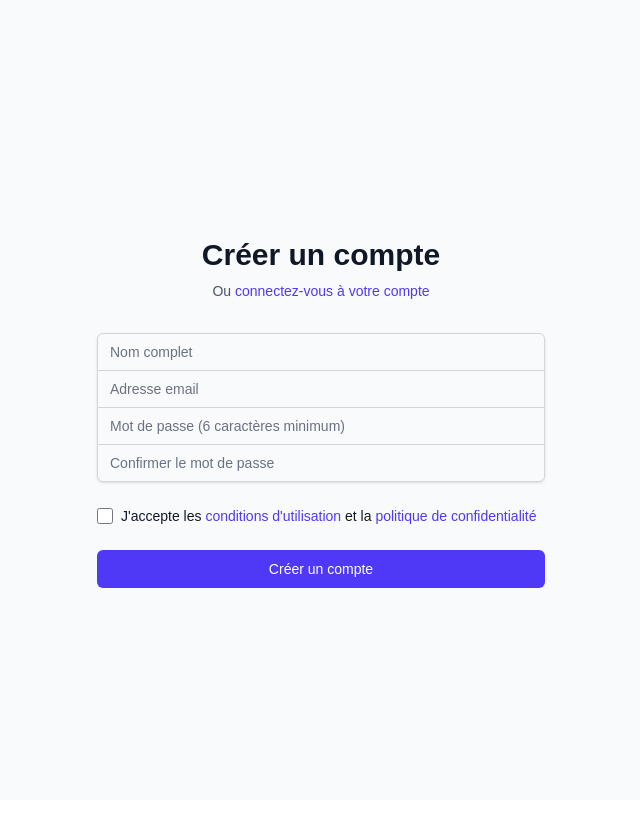
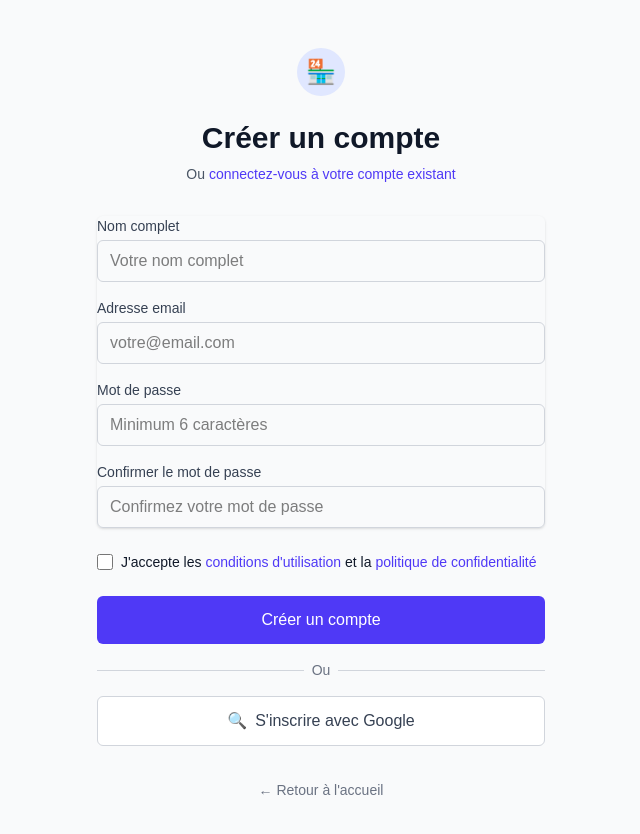
Before and after one commit to Hamzaidb/repo-saas, a Next.js app in the folder apps/frontend/: page /register in a window 1280 px wide. Shown: the top 834 px of the page, without its empty margins (319-959 px from the left). Before the commit the page ends 800 px from the top, so only its background shows below. Built offline with nearby package versions, Linux system fonts and the light colour scheme; no server answers.

Commit message:
setup authentification

```diff
--- a/apps/frontend/src/app/dashboard/page.tsx
+++ b/apps/frontend/src/app/dashboard/page.tsx
@@ -1,20 +1,71 @@
 "use client";
 
-import { useAuth } from '@/contexts/AuthContext';
 import { useRouter } from 'next/navigation';
-import { useEffect } from 'react';
+import { useEffect, useState } from 'react';
+import { createBrowserClient } from '@supabase/ssr';
+import { User } from '@supabase/supabase-js';
 
 export default function DashboardPage() {
-  const { user, loading } = useAuth();
+  const [user, setUser] = useState<User | null>(null);
+  const [loading, setLoading] = useState(true);
   const router = useRouter();
 
+  const supabase = createBrowserClient(
+    process.env.NEXT_PUBLIC_SUPABASE_URL!,
+    process.env.NEXT_PUBLIC_SUPABASE_ANON_KEY!
+  );
+
   useEffect(() => {
-    if (!loading && !user) {
+    const getUser = async () => {
+      try {
+        const { data: { user }, error } = await supabase.auth.getUser();
+
+        if (error) {
+          console.error('Error getting user:', error);
+          router.push('/login');
+          return;
+        }
+
+        if (!user) {
+          router.push('/login');
+          return;
+        }
+
+        setUser(user);
+      } catch (error) {
+        console.error('Auth error:', error);
+        router.push('/login');
+      } finally {
+        setLoading(false);
+      }
+    };
+
+    getUser();
+
+    // Écouter les changements d'état d'authentification
+    const { data: { subscription } } = supabase.auth.onAuthStateChange(
+      async (event, session) => {
+        if (event === 'SIGNED_OUT' || !session) {
+          router.push('/login');
+        } else if (event === 'SIGNED_IN' && session?.user) {
+          setUser(session.user);
+        }
+      }
+    );
+
+    return () => subscription.unsubscribe();
+  }, [router, supabase.auth]);
+
+  const handleSignOut = async () => {
+    try {
+      await supabase.auth.signOut();
       router.push('/login');
+    } catch (error) {
+      console.error('Error signing out:', error);
     }
-  }, [user, loading, router]);
+  };
 
-  if (loading || !user) {
+  if (loading) {
     return (
       <div className="flex items-center justify-center min-h-screen">
         <div className="animate-spin rounded-full h-12 w-12 border-t-2 border-b-2 border-blue-500"></div>
@@ -22,17 +73,67 @@ export default function DashboardPage() {
     );
   }
 
+  if (!user) {
+    return null;
+  }
+
   return (
     <div className="min-h-screen bg-gray-50">
+      {/* Header avec déconnexion */}
+      <header className="bg-white shadow">
+        <div className="max-w-7xl mx-auto px-4 sm:px-6 lg:px-8">
+          <div className="flex justify-between items-center py-6">
+            <h1 className="text-2xl font-semibold text-gray-900">
+              Dashboard
+            </h1>
+            <button
+              onClick={handleSignOut}
+              className="px-4 py-2 bg-red-600 text-white rounded-md hover:bg-red-700"
+            >
+              Se déconnecter
+            </button>
+          </div>
+        </div>
+      </header>
+
       <main className="py-10">
         <div className="max-w-7xl mx-auto sm:px-6 lg:px-8">
           <div className="px-4 py-6 sm:px-0">
-            <h1 className="text-2xl font-semibold text-gray-900">
-              Bienvenue, {user.name} !
-            </h1>
+            <h2 className="text-xl font-semibold text-gray-900">
+              Bienvenue, {user.user_metadata?.name || user.email} !
+            </h2>
             <p className="mt-1 text-sm text-gray-500">
               Voici votre espace personnel.
             </p>
+
+            {/* Informations utilisateur */}
+            <div className="mt-6 bg-white rounded-lg shadow p-6">
+              <h3 className="text-lg font-medium text-gray-900 mb-4">
+                Informations du compte
+              </h3>
+              <dl className="grid grid-cols-1 gap-4 sm:grid-cols-2">
+                <div>
+                  <dt className="text-sm font-medium text-gray-500">Email</dt>
+                  <dd className="mt-1 text-sm text-gray-900">{user.email}</dd>
+                </div>
+                <div>
+                  <dt className="text-sm font-medium text-gray-500">ID</dt>
+                  <dd className="mt-1 text-sm text-gray-900">{user.id}</dd>
+                </div>
+                <div>
+                  <dt className="text-sm font-medium text-gray-500">Dernière connexion</dt>
+                  <dd className="mt-1 text-sm text-gray-900">
+                    {user.last_sign_in_at ? new Date(user.last_sign_in_at).toLocaleString('fr-FR') : 'N/A'}
+                  </dd>
+                </div>
+                <div>
+                  <dt className="text-sm font-medium text-gray-500">Compte créé</dt>
+                  <dd className="mt-1 text-sm text-gray-900">
+                    {new Date(user.created_at).toLocaleString('fr-FR')}
+                  </dd>
+                </div>
+              </dl>
+            </div>
 
             <div className="mt-8 grid grid-cols-1 gap-6 sm:grid-cols-2 lg:grid-cols-3">
               {/* Cartes d'information */}
--- a/apps/frontend/src/app/login/page.tsx
+++ b/apps/frontend/src/app/login/page.tsx
@@ -2,25 +2,72 @@
 
 import { useState } from 'react';
 import { useRouter } from 'next/navigation';
-import { useAuth } from '@/contexts/AuthContext';
 import Link from 'next/link';
+import { createBrowserClient } from '@supabase/ssr';
 
 export default function LoginPage() {
-  const [email, setEmail] = useState('test@example.com');
-  const [password, setPassword] = useState('password');
+  const [email, setEmail] = useState('');
+  const [password, setPassword] = useState('');
+  const [loading, setLoading] = useState(false);
   const [error, setError] = useState('');
-  const { signIn } = useAuth();
+  const [success, setSuccess] = useState('');
+
   const router = useRouter();
+
+  // Créer le client Supabase
+  const supabase = createBrowserClient(
+    process.env.NEXT_PUBLIC_SUPABASE_URL!,
+    process.env.NEXT_PUBLIC_SUPABASE_ANON_KEY!
+  );
 
   const handleSubmit = async (e: React.FormEvent) => {
     e.preventDefault();
     setError('');
+    setSuccess('');
+    setLoading(true);
 
     try {
-      await signIn(email, password);
-      // La redirection est gérée dans le AuthContext
-    } catch (err) {
-      setError('Échec de la connexion. Vérifiez vos identifiants.');
+      const { data, error } = await supabase.auth.signInWithPassword({
+        email,
+        password,
+      });
+
+      if (error) {
+        throw error;
+      }
+
+      if (data.user) {
+        setSuccess('Connexion réussie ! Redirection...');
+        router.push('/dashboard');
+
+      }
+    } catch (err: any) {
+      setError(
+        err.message === 'Invalid login credentials'
+          ? 'Email ou mot de passe incorrect'
+          : err.message || 'Erreur lors de la connexion'
+      );
+    } finally {
+      setLoading(false);
+    }
+  };
+
+  const handleGoogleSignIn = async () => {
+    setError('');
+    setLoading(true);
+
+    try {
+      const { error } = await supabase.auth.signInWithOAuth({
+        provider: 'google',
+        options: {
+          redirectTo: `${window.location.origin}/auth/callback`
+        }
+      });
+
+      if (error) throw error;
+    } catch (err: any) {
+      setError(err.message || 'Erreur lors de la connexion avec Google');
+      setLoading(false);
     }
   };
 
@@ -29,65 +76,77 @@ export default function LoginPage() {
       <div className="max-w-md w-full space-y-8">
         <div>
           <h2 className="mt-6 text-center text-3xl font-extrabold text-gray-900">
-            Connexion
+            Connexion à votre compte
           </h2>
         </div>
+
         {error && (
-          <div className="bg-red-100 border border-red-400 text-red-700 px-4 py-3 rounded relative" role="alert">
-            <span className="block sm:inline">{error}</span>
+          <div className="bg-red-50 border border-red-200 rounded-md p-4">
+            <span className="text-red-800 text-sm">{error}</span>
           </div>
         )}
-        <form className="mt-8 space-y-6" onSubmit={handleSubmit}>
-          <div className="rounded-md shadow-sm -space-y-px">
+
+        {success && (
+          <div className="bg-green-50 border border-green-200 rounded-md p-4">
+            <span className="text-green-800 text-sm">{success}</span>
+          </div>
+        )}
+
+        <div className="mt-8 space-y-6">
+          <div className="rounded-md shadow-sm space-y-4">
             <div>
-              <label htmlFor="email-address" className="sr-only">Email</label>
+              <label htmlFor="email" className="block text-sm font-medium text-gray-700 mb-1">
+                Adresse email
+              </label>
               <input
-                id="email-address"
-                name="email"
+                id="email"
                 type="email"
-                autoComplete="email"
                 required
-                className="appearance-none rounded-none relative block w-full px-3 py-2 border border-gray-300 placeholder-gray-500 text-gray-900 rounded-t-md focus:outline-none focus:ring-blue-500 focus:border-blue-500 focus:z-10 sm:text-sm"
-                placeholder="Adresse email"
+                className="w-full px-3 py-2 border border-gray-300 rounded-md focus:outline-none focus:ring-indigo-500 focus:border-indigo-500"
                 value={email}
                 onChange={(e) => setEmail(e.target.value)}
+                disabled={loading}
               />
             </div>
             <div>
-              <label htmlFor="password" className="sr-only">Mot de passe</label>
+              <label htmlFor="password" className="block text-sm font-medium text-gray-700 mb-1">
+                Mot de passe
+              </label>
               <input
                 id="password"
-                name="password"
                 type="password"
-                autoComplete="current-password"
                 required
-                className="appearance-none rounded-none relative block w-full px-3 py-2 border border-gray-300 placeholder-gray-500 text-gray-900 rounded-b-md focus:outline-none focus:ring-blue-500 focus:border-blue-500 focus:z-10 sm:text-sm"
-                placeholder="Mot de passe"
+                className="w-full px-3 py-2 border border-gray-300 rounded-md focus:outline-none focus:ring-indigo-500 focus:border-indigo-500"
                 value={password}
                 onChange={(e) => setPassword(e.target.value)}
+                disabled={loading}
               />
             </div>
           </div>
 
-          <div>
+          <div className="space-y-4">
             <button
-              type="submit"
-              className="group relative w-full flex justify-center py-2 px-4 border border-transparent text-sm font-medium rounded-md text-white bg-blue-600 hover:bg-blue-700 focus:outline-none focus:ring-2 focus:ring-offset-2 focus:ring-blue-500"
+              onClick={handleSubmit}
+              disabled={loading}
+              className="w-full py-3 px-4 bg-indigo-600 text-white rounded-md hover:bg-indigo-700 disabled:opacity-50"
             >
-              Se connecter
+              {loading ? 'Connexion...' : 'Se connecter'}
+            </button>
+
+            <button
+              onClick={handleGoogleSignIn}
+              disabled={loading}
+              className="w-full py-3 px-4 border border-gray-300 bg-white text-gray-700 rounded-md hover:bg-gray-50"
+            >
+              Continuer avec Google
             </button>
           </div>
-        </form>
+        </div>
+
         <div className="text-center">
-          <p className="mt-2 text-sm text-gray-600">
-            Vous n'avez pas de compte ?{' '}
-            <Link
-              href="/register"
-              className="font-medium text-blue-600 hover:text-blue-500"
-            >
-              Créer un compte
-            </Link>
-          </p>
+          <Link href="/register" className="text-indigo-600 hover:text-indigo-500">
+            Créer un compte
+          </Link>
         </div>
       </div>
     </div>
--- a/apps/frontend/src/app/register/page.tsx
+++ b/apps/frontend/src/app/register/page.tsx
@@ -3,7 +3,7 @@
 import { useState } from 'react';
 import { useRouter } from 'next/navigation';
 import Link from 'next/link';
-import { useAuth } from '@/contexts/AuthContext';
+import { createBrowserClient } from '@supabase/ssr';
 
 export default function RegisterPage() {
   const [formData, setFormData] = useState({
@@ -14,8 +14,14 @@ export default function RegisterPage() {
   });
   const [error, setError] = useState('');
   const [loading, setLoading] = useState(false);
-  const { register } = useAuth();
+  const [success, setSuccess] = useState('');
   const router = useRouter();
+
+  // Créer le client Supabase
+  const supabase = createBrowserClient(
+    process.env.NEXT_PUBLIC_SUPABASE_URL!,
+    process.env.NEXT_PUBLIC_SUPABASE_ANON_KEY!
+  );
 
   const handleChange = (e: React.ChangeEvent<HTMLInputElement>) => {
     const { name, value } = e.target;
@@ -28,7 +34,9 @@ export default function RegisterPage() {
   const handleSubmit = async (e: React.FormEvent) => {
     e.preventDefault();
     setError('');
+    setSuccess('');
 
+    // Validations côté client
     if (formData.password !== formData.confirmPassword) {
       return setError('Les mots de passe ne correspondent pas');
     }
@@ -37,19 +45,92 @@ export default function RegisterPage() {
       return setError('Le mot de passe doit contenir au moins 6 caractères');
     }
 
+    if (formData.name.trim().length < 2) {
+      return setError('Le nom doit contenir au moins 2 caractères');
+    }
+
     setLoading(true);
 
     try {
-      await register(
-        formData.name,
-        formData.email,
-        formData.password
-      );
-      router.push('/dashboard');
-    } catch (err) {
-      setError('Une erreur est survenue lors de l\'inscription');
+      // 1. Créer l'utilisateur avec Supabase Auth
+      const { data: authData, error: authError } = await supabase.auth.signUp({
+        email: formData.email,
+        password: formData.password,
+        options: {
+          data: {
+            name: formData.name,
+          }
+        }
+      });
+
+      if (authError) {
+        throw authError;
+      }
+
+      if (authData.user) {
+        // 2. Créer l'enregistrement dans votre table users via votre API
+        const response = await fetch('http://localhost:3001/users', {
+          method: 'POST',
+          headers: {
+            'Content-Type': 'application/json',
+          },
+          body: JSON.stringify({
+            id: authData.user.id, // Utiliser l'ID Supabase Auth
+            email: formData.email,
+            name: formData.name,
+            password: 'supabase_managed', // Placeholder car le mot de passe est géré par Supabase
+          }),
+        });
+
+        if (!response.ok) {
+          const errorData = await response.json();
+          throw new Error(errorData.error || 'Erreur lors de la création du profil utilisateur');
+        }
+
+        setSuccess('Compte créé avec succès ! Vérifiez votre email pour confirmer votre inscription.');
+
+        // Optionnel : redirection après quelques secondes
+        setTimeout(() => {
+          router.push('/login');
+        }, 3000);
+      }
+    } catch (err: any) {
       console.error('Erreur d\'inscription:', err);
+
+      // Messages d'erreur spécifiques
+      if (err.message?.includes('already registered')) {
+        setError('Cette adresse email est déjà utilisée');
+      } else if (err.message?.includes('Invalid email')) {
+        setError('Adresse email invalide');
+      } else if (err.message?.includes('Password')) {
+        setError('Le mot de passe ne respecte pas les critères requis');
+      } else {
+        setError(err.message || 'Une erreur est survenue lors de l\'inscription');
+      }
     } finally {
+      setLoading(false);
+    }
+  };
+
+  const handleGoogleSignUp = async () => {
+    setError('');
+    setLoading(true);
+
+    try {
+      const { error } = await supabase.auth.signInWithOAuth({
+        provider: 'google',
+        options: {
+          redirectTo: `${window.location.origin}/auth/callback`,
+          queryParams: {
+            access_type: 'offline',
+            prompt: 'consent',
+          }
+        }
+      });
+
+      if (error) throw error;
+    } catch (err: any) {
+      setError(err.message || 'Erreur lors de l\'inscription avec Google');
       setLoading(false);
     }
   };
@@ -58,36 +139,43 @@ export default function RegisterPage() {
     <div className="min-h-screen flex items-center justify-center bg-gray-50 py-12 px-4 sm:px-6 lg:px-8">
       <div className="max-w-md w-full space-y-8">
         <div>
+          <div className="mx-auto h-12 w-12 flex items-center justify-center rounded-full bg-indigo-100">
+            <span className="text-2xl">🏪</span>
+          </div>
           <h2 className="mt-6 text-center text-3xl font-extrabold text-gray-900">
             Créer un compte
           </h2>
           <p className="mt-2 text-center text-sm text-gray-600">
             Ou{' '}
             <Link href="/login" className="font-medium text-indigo-600 hover:text-indigo-500">
-              connectez-vous à votre compte
+              connectez-vous à votre compte existant
             </Link>
           </p>
         </div>
 
+        {/* Messages d'erreur et de succès */}
         {error && (
-          <div className="bg-red-50 border-l-4 border-red-400 p-4">
+          <div className="bg-red-50 border border-red-200 rounded-md p-4">
             <div className="flex">
-              <div className="flex-shrink-0">
-                <svg className="h-5 w-5 text-red-400" xmlns="http://www.w3.org/2000/svg" viewBox="0 0 20 20" fill="currentColor">
-                  <path fillRule="evenodd" d="M10 18a8 8 0 100-16 8 8 0 000 16zM8.707 7.293a1 1 0 00-1.414 1.414L8.586 10l-1.293 1.293a1 1 0 101.414 1.414L10 11.414l1.293 1.293a1 1 0 001.414-1.414L11.414 10l1.293-1.293a1 1 0 00-1.414-1.414L10 8.586 8.707 7.293z" clipRule="evenodd" />
-                </svg>
-              </div>
-              <div className="ml-3">
-                <p className="text-sm text-red-700">{error}</p>
-              </div>
+              <span className="text-red-400 mr-2">❌</span>
+              <span className="text-red-800 text-sm">{error}</span>
             </div>
           </div>
         )}
 
-        <form className="mt-8 space-y-6" onSubmit={handleSubmit}>
-          <div className="rounded-md shadow-sm -space-y-px">
+        {success && (
+          <div className="bg-green-50 border border-green-200 rounded-md p-4">
+            <div className="flex">
+              <span className="text-green-400 mr-2">✅</span>
+              <span className="text-green-800 text-sm">{success}</span>
+            </div>
+          </div>
+        )}
+
+        <div className="mt-8 space-y-6">
+          <div className="rounded-md shadow-sm space-y-4">
             <div>
-              <label htmlFor="name" className="sr-only">
+              <label htmlFor="name" className="block text-sm font-medium text-gray-700 mb-1">
                 Nom complet
               </label>
               <input
@@ -95,30 +183,34 @@ export default function RegisterPage() {
                 name="name"
                 type="text"
                 required
-                className="appearance-none rounded-none relative block w-full px-3 py-2 border border-gray-300 placeholder-gray-500 text-gray-900 rounded-t-md focus:outline-none focus:ring-indigo-500 focus:border-indigo-500 focus:z-10 sm:text-sm"
-                placeholder="Nom complet"
+                className="w-full px-3 py-2 border border-gray-300 rounded-md focus:outline-none focus:ring-indigo-500 focus:border-indigo-500 text-black"
+                placeholder="Votre nom complet"
                 value={formData.name}
                 onChange={handleChange}
+                disabled={loading}
               />
             </div>
+
             <div>
-              <label htmlFor="email-address" className="sr-only">
+              <label htmlFor="email" className="block text-sm font-medium text-gray-700 mb-1">
                 Adresse email
               </label>
               <input
-                id="email-address"
+                id="email"
                 name="email"
                 type="email"
                 autoComplete="email"
                 required
-                className="appearance-none rounded-none relative block w-full px-3 py-2 border border-gray-300 placeholder-gray-500 text-gray-900 focus:outline-none focus:ring-indigo-500 focus:border-indigo-500 focus:z-10 sm:text-sm"
-                placeholder="Adresse email"
+                className="w-full px-3 py-2 border border-gray-300 rounded-md focus:outline-none focus:ring-indigo-500 focus:border-indigo-500 text-black"
+                placeholder="votre@email.com"
                 value={formData.email}
                 onChange={handleChange}
+                disabled={loading}
               />
             </div>
+
             <div>
-              <label htmlFor="password" className="sr-only">
+              <label htmlFor="password" className="block text-sm font-medium text-gray-700 mb-1">
                 Mot de passe
               </label>
               <input
@@ -126,25 +218,28 @@ export default function RegisterPage() {
                 name="password"
                 type="password"
                 required
-                className="appearance-none rounded-none relative block w-full px-3 py-2 border border-gray-300 placeholder-gray-500 text-gray-900 focus:outline-none focus:ring-indigo-500 focus:border-indigo-500 focus:z-10 sm:text-sm"
-                placeholder="Mot de passe (6 caractères minimum)"
+                className="w-full px-3 py-2 border border-gray-300 rounded-md focus:outline-none focus:ring-indigo-500 focus:border-indigo-500 text-black"
+                placeholder="Minimum 6 caractères"
                 value={formData.password}
                 onChange={handleChange}
+                disabled={loading}
               />
             </div>
+
             <div>
-              <label htmlFor="confirm-password" className="sr-only">
+              <label htmlFor="confirmPassword" className="block text-sm font-medium text-gray-700 mb-1 text-black">
                 Confirmer le mot de passe
               </label>
               <input
-                id="confirm-password"
+                id="confirmPassword"
                 name="confirmPassword"
                 type="password"
                 required
-                className="appearance-none rounded-none relative block w-full px-3 py-2 border border-gray-300 placeholder-gray-500 text-gray-900 rounded-b-md focus:outline-none focus:ring-indigo-500 focus:border-indigo-500 focus:z-10 sm:text-sm"
-                placeholder="Confirmer le mot de passe"
+                className="w-full px-3 py-2 border border-gray-300 rounded-md focus:outline-none focus:ring-indigo-500 focus:border-indigo-500 text-black"
+                placeholder="Confirmez votre mot de passe"
                 value={formData.confirmPassword}
                 onChange={handleChange}
+                disabled={loading}
               />
             </div>
           </div>
@@ -156,6 +251,7 @@ export default function RegisterPage() {
               type="checkbox"
               required
               className="h-4 w-4 text-indigo-600 focus:ring-indigo-500 border-gray-300 rounded"
+              disabled={loading}
             />
             <label htmlFor="terms" className="ml-2 block text-sm text-gray-900">
               J'accepte les{' '}
@@ -169,16 +265,50 @@ export default function RegisterPage() {
             </label>
           </div>
 
-          <div>
+          <div className="space-y-4">
             <button
-              type="submit"
+              onClick={handleSubmit}
               disabled={loading}
-              className="group relative w-full flex justify-center py-2 px-4 border border-transparent text-sm font-medium rounded-md text-white bg-indigo-600 hover:bg-indigo-700 focus:outline-none focus:ring-2 focus:ring-offset-2 focus:ring-indigo-500 disabled:opacity-50 disabled:cursor-not-allowed"
+              className="w-full py-3 px-4 bg-indigo-600 text-white rounded-md hover:bg-indigo-700 focus:outline-none focus:ring-2 focus:ring-offset-2 focus:ring-indigo-500 disabled:opacity-50 disabled:cursor-not-allowed"
             >
-              {loading ? 'Inscription en cours...' : 'Créer un compte'}
+              {loading ? (
+                <span className="flex items-center justify-center">
+                  <span className="animate-spin mr-2">⏳</span>
+                  Création du compte...
+                </span>
+              ) : (
+                'Créer un compte'
+              )}
+            </button>
+
+            <div className="relative">
+              <div className="absolute inset-0 flex items-center">
+                <div className="w-full border-t border-gray-300" />
+              </div>
+              <div className="relative flex justify-center text-sm">
+                <span className="px-2 bg-gray-50 text-gray-500">Ou</span>
+              </div>
+            </div>
+
+            <button
+              onClick={handleGoogleSignUp}
+              disabled={loading}
+              className="w-full py-3 px-4 border border-gray-300 bg-white text-gray-700 rounded-md hover:bg-gray-50 focus:outline-none focus:ring-2 focus:ring-offset-2 focus:ring-indigo-500 disabled:opacity-50 disabled:cursor-not-allowed"
+            >
+              <span className="mr-2">🔍</span>
+              S'inscrire avec Google
             </button>
           </div>
-        </form>
+        </div>
+
+        <div className="text-center">
+          <Link
+            href="/"
+            className="text-sm text-gray-500 hover:text-gray-700"
+          >
+            ← Retour à l'accueil
+          </Link>
+        </div>
       </div>
     </div>
   );
```
Also changed, not shown: 1 other file (tests, documents, lock files or other folders).
